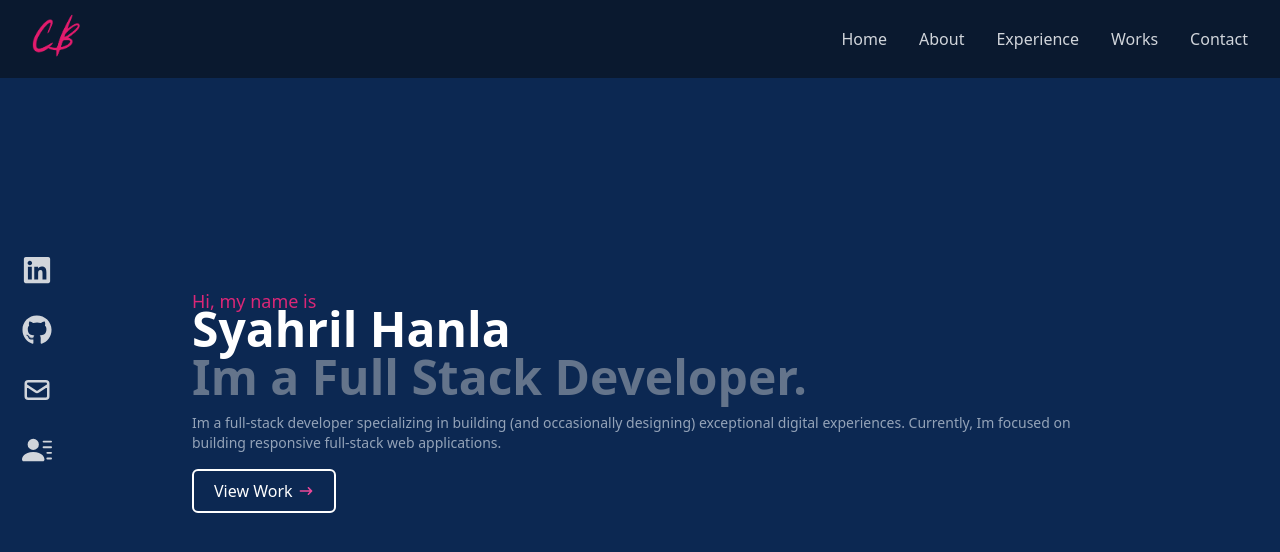
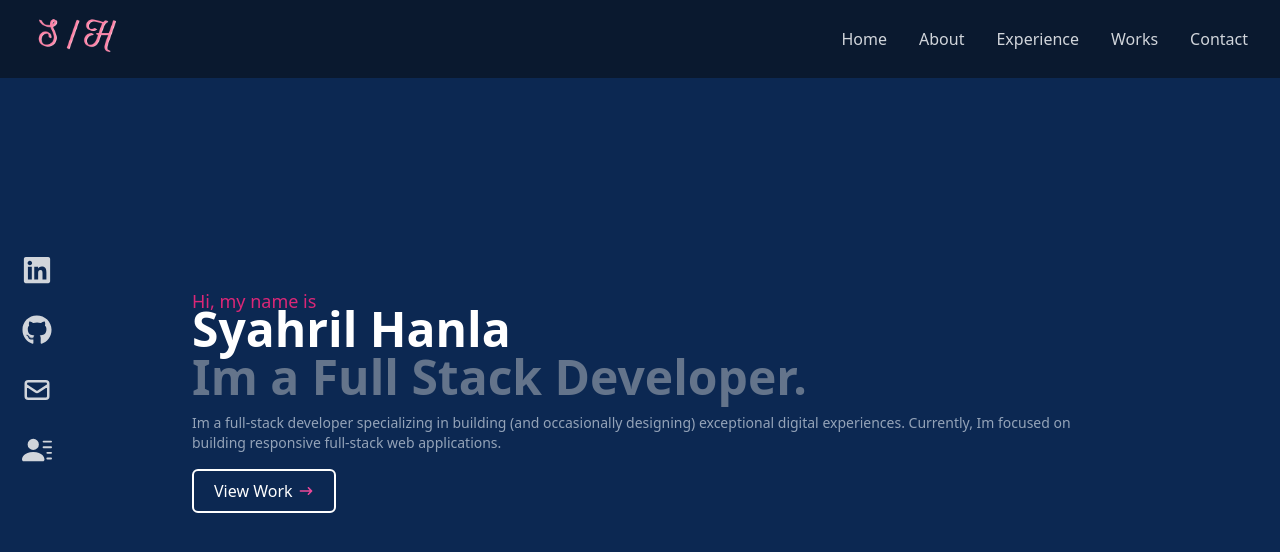
Before and after one commit to syahrilhanla/portfolio-website, a Next.js app: page / in a window 1280 px wide. Shown: the top 552 px of the page. Built offline with nearby package versions, Linux system fonts and the light colour scheme.

Commit message:
changed logo to original logo

```diff
--- a/components/Navbar.jsx
+++ b/components/Navbar.jsx
@@ -10,10 +10,10 @@ const Navbar = () => {
 		<div className="fixed h-[78px] w-full flex justify-between items-center px-4 bg-[#0a192f] text-gray-300 z-10">
 			<div className="ml-4">
 				<Image
-					src={"/logo.png"}
+					src={"/syahrilLogo.png"}
 					quality={75}
-					width={48}
-					height={48}
+					width={86}
+					height={86}
 					alt={"logo"}
 				/>
 			</div>
```
Also changed, not shown: public/syahrilLogo.png (added).
